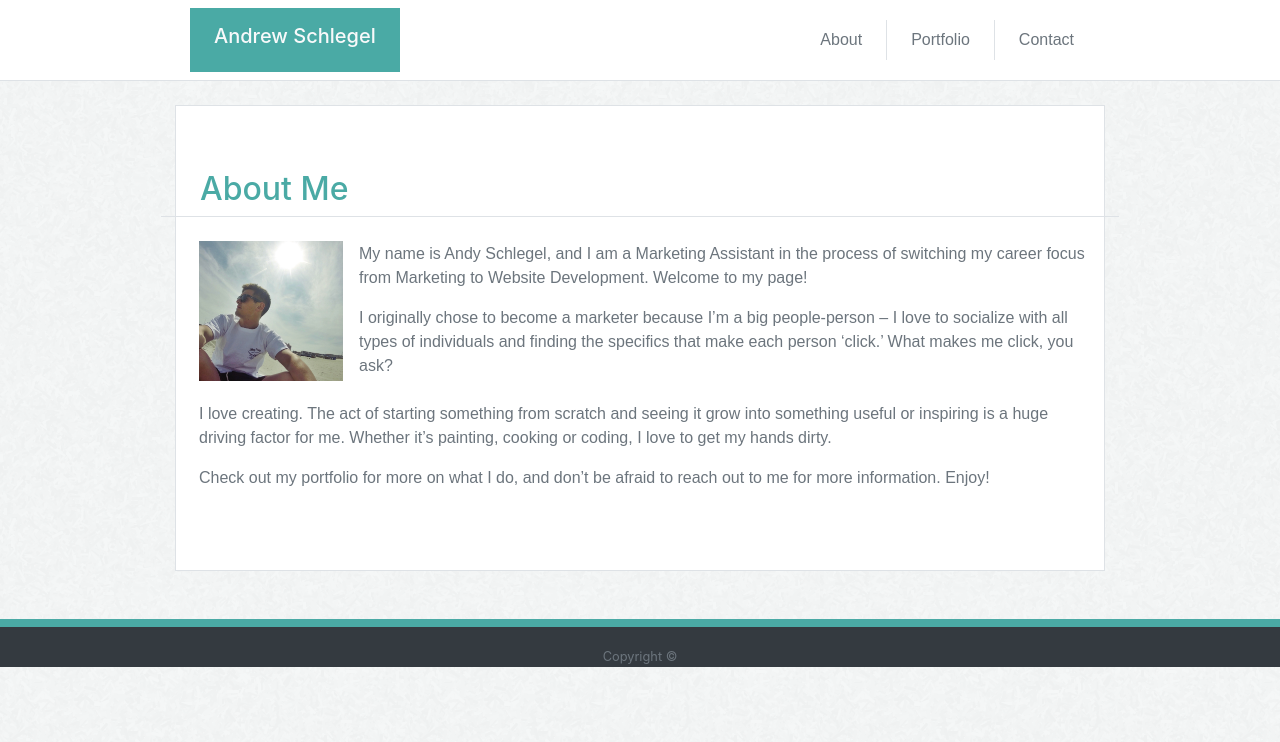
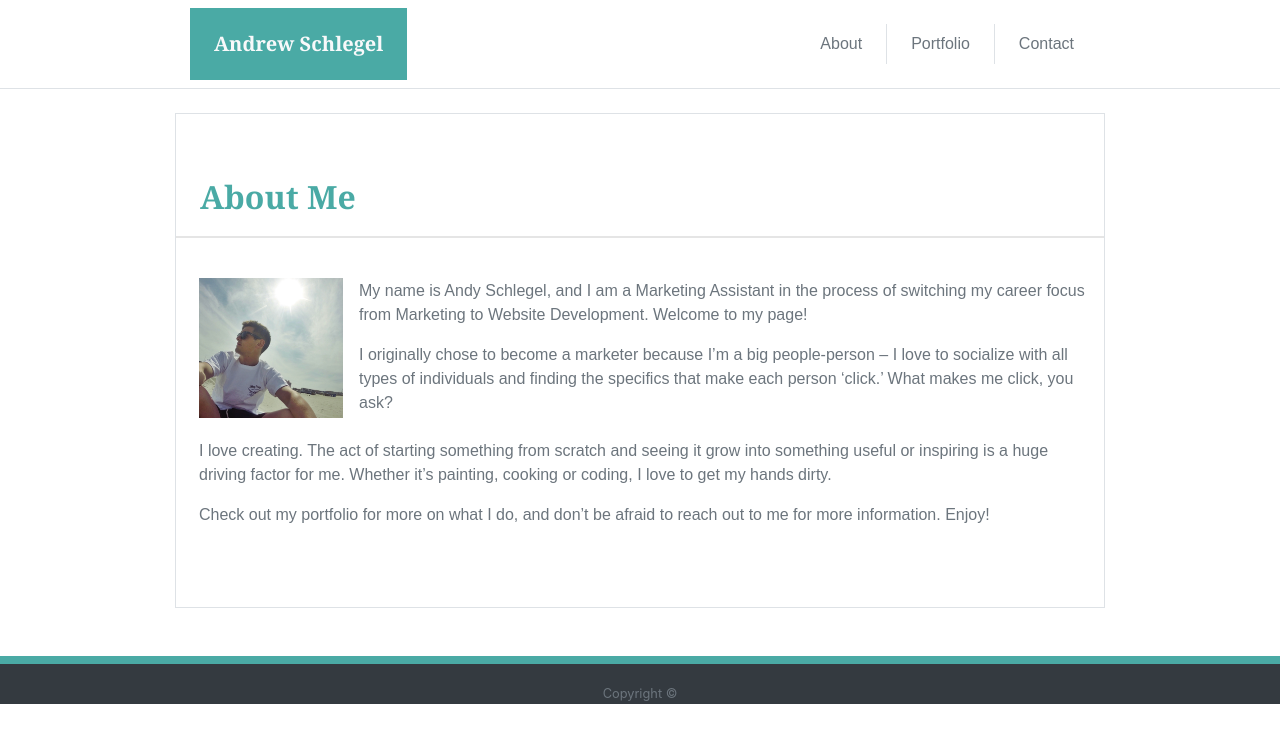
Before and after one commit to aschlegel09/Bootstrap-Portfolio, a plain HTML site: page index.html in a window 1280 px wide. Drawn offline with nearby package versions, Linux system fonts and the light colour scheme.

Commit message:
Update index.html

```diff
--- a/index.html
+++ b/index.html
@@ -11,22 +11,22 @@
     <title>My Portfolio</title>
 </head>
 
-<body background="assets/images/paper_fibers.png">
-    <nav class="border-bottom navbar navbar-expand-lg bg-white">
+<body>
+    <nav class="border-bottom navbar navbar-expand-lg bg-white" id="no-ptb">
         <div class="wrapper container" style="width: 960px">
-            <div class="col-md-8">
-                <div class="position-relative pb-2 pt-2 float-left pr-2" id="teal">
-                    <h3 class="ml-4 navbar-brand text-light">Andrew Schlegel</h3>
+            <div class="col-md-8" id="pl-fix">
+                <div class="position-relative pb-2 pt-3 float-left pr-2" id="teal">
+                    <h3 class="ml-4 navbar-brand text-light font-weight-bold" style="font-family: 'Georgia', Times, Times New Roman, serif;">Andrew Schlegel</h3>
                 </div>
             </div>
             <div class="col-md-4">
                 <div class="float-right position-relative" id="navbarText">
                     <ul class="navbar-nav mr-auto">
                         <li class="nav-link active">
-                            <a class="text-muted nav-link border-right pr-4 arial" href="#" data-toggle="tooltip" data-placement="right" title="Hooray!">About</a>
+                            <a class="text-muted nav-link border-right pr-4 arial navitem" href="#" data-toggle="tooltip" data-placement="right" title="Hooray!">About</a>
                         </li>
 
-                        <li class="nav-link active">
+                        <li class="nav-link active"  id="navitem">
                             <a class="text-muted nav-link border-right pr-4 arial" href="portfolio.html">Portfolio</a>
                         </li>
 
@@ -38,17 +38,18 @@
             </div>
         </div>
     </nav>
-    <div class="wrapper container" style="width:960px">
-        <div class="mt-4 mb-5 bg-white flexe border jumbotron jumbotron-fluid center">
-            <div class="row border-bottom">
-                <div class="col-md-4">
-                    <h2 class="ml-4 teal">About Me</h2>
+    <div class="wrapper container" style="width: 960px">
+        <div class="mt-4 mb-5 bg-white flexe border jumbotron jumbotron-fluid center"  id="jumbo-fix">
+            <div class="row"  id="pt-fix">
+                <div class="col-md-12">
+                    <h2 class="ml-4 teal font-weight-bold" style="margin-bottom: 20px; font-family: 'Georgia', Times, Times New Roman, serif;">About Me</h2>
+                    <hr style="border-width: 2px">
                 </div>
             </div>
             <div class="mt-4 row">
                 <div class="col-md-12">
                     <div class="col-md-2">
-                        <img class="float-left ml-2 pr-3" width="160px" src="assets/images/personal-pic.jpg">
+                        <img class="float-left ml-2 pr-3" width="160" src="assets/images/personal-pic.jpg" alt="">
                     </div>
                     <div class="mw-100 col-md-10">
                         <p class="ml-2 arial text-muted">My name is Andy Schlegel, and I am a Marketing Assistant in the process of switching
@@ -74,21 +75,22 @@
             </div>
         </div>
     </div>
-
+<footer class="footer" style="bottom: 0; width: 100%;" id="footer">
     <div class="row">
         <div class="col-md-12">
-            <div class="pt-2" id="teal3"></div>
+            	<div class="pt-2" id="teal3"></div>
+
+        		<div class="row">
+        			<div class="col-md-12">
+            			<div class="span12 text-center pt-3 bg-dark">
+                			<span class="text-muted small">Copyright &copy;</span>
+            			</div>
+					</div>
+   				</div>
         </div>
     </div>
-    <div class="row">
-        <div class="col-md-12">
-            <div class="span12 text-center pt-3 bg-dark footer navbar-fixed-bottom">
-                <span class="text-muted small">Copyright &copy;</span>
-            </div>
-        </div>
 
-    </div>
-    </div>
+</footer>
 </body>
 
 </html>
```
